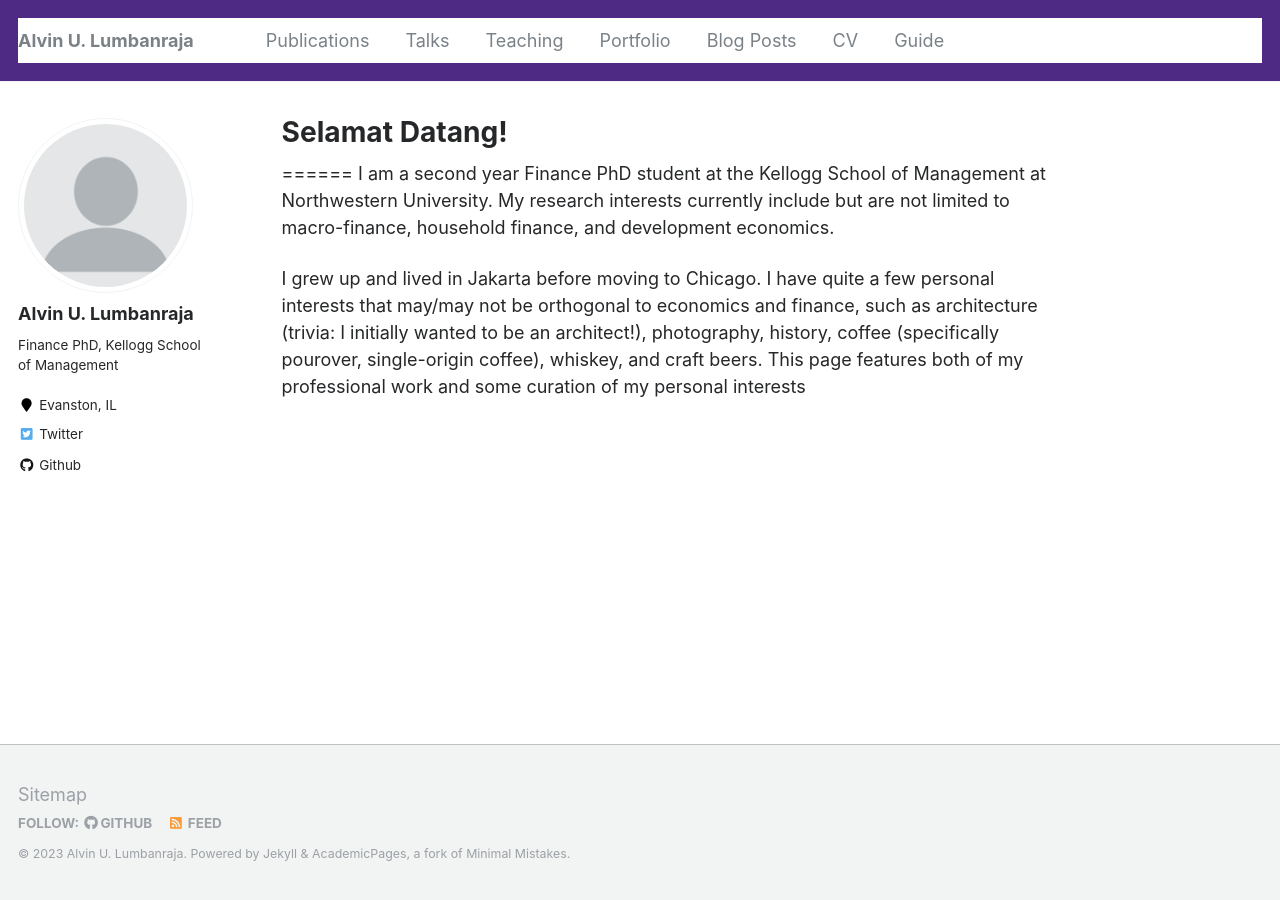
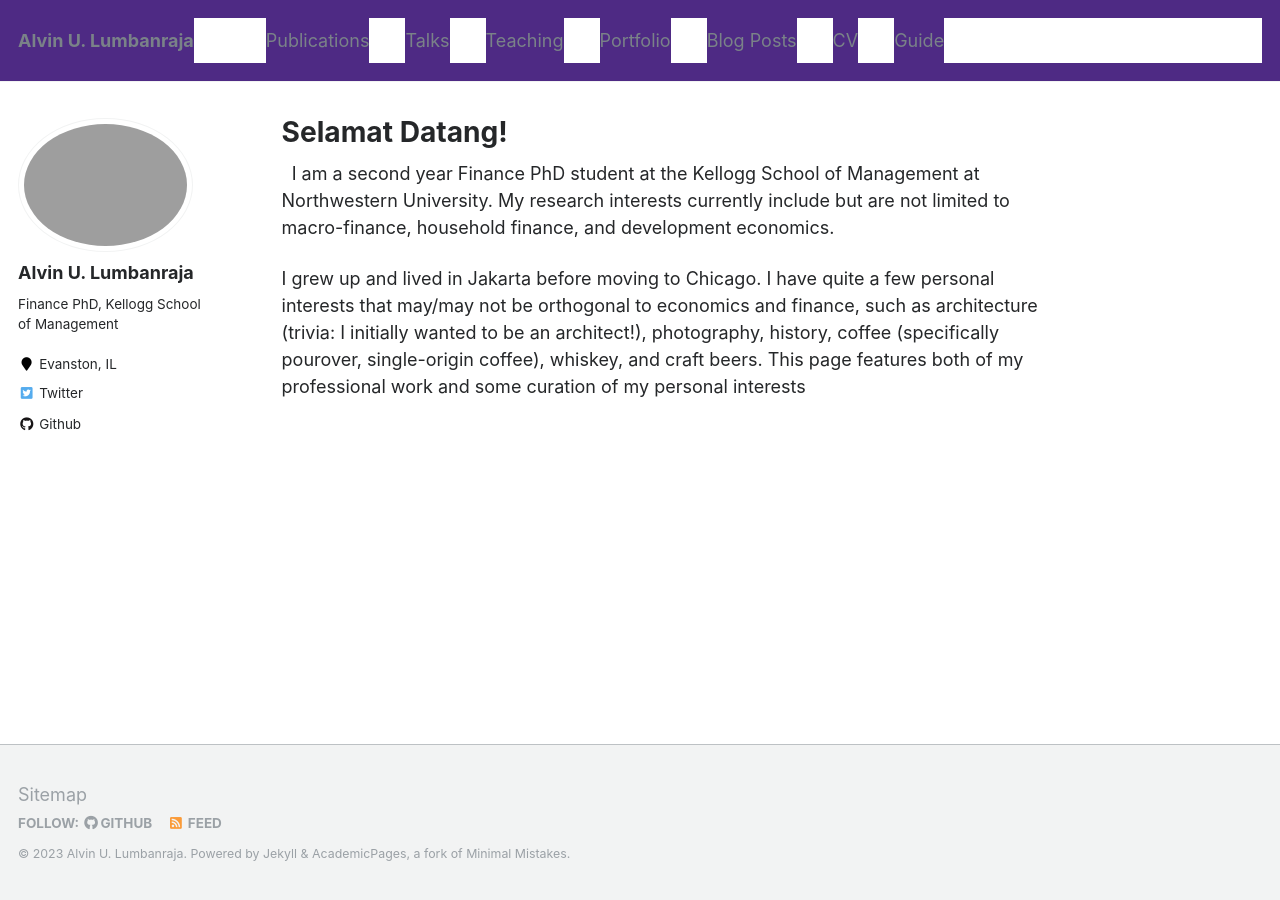
Before and after one commit to alumbanraja/alumbanraja.github.io, a Jekyll site: the page built from _pages/about.md, in a window 1280 px wide. Built offline with Jekyll 4.4.1, drawn with Linux system fonts in a browser that asks for light colours.

Commit message:
commit_20230812_v3

```diff
--- a/_config.yml
+++ b/_config.yml
@@ -10,7 +10,7 @@
 title                    : "Alvin U. Lumbanraja"
 title_separator          : "-"
 name                     : &name "Alvin U. Lumbanraja"
-description              : &description "personal description"
+description              : &description "Finance PhD at Northwestern University"
 url                      : https://alumbanraja.github.io # the base hostname & protocol for your site e.g. "https://mmistakes.github.io"
 baseurl                  : "" # the subpath of your site, e.g. "/blog"
 repository               : "alumbanraja/alumbanraja.github.io"
@@ -81,7 +81,7 @@
 # Site Author
 author:
   name             : "Alvin U. Lumbanraja"
-  avatar           : "profile.png"
+  avatar           : "profile.jpg"
   bio              : "Finance PhD, Kellogg School of Management"
   location         : "Evanston, IL"
   employer         :
--- a/_pages/about.md
+++ b/_pages/about.md
@@ -8,7 +8,7 @@
   - /about.html
 ---
 
-======
+&nbsp;
 I am a second year Finance PhD student at the Kellogg School of Management at Northwestern University. My research interests currently include but are not limited to macro-finance, household finance, and development economics.
 
 I grew up and lived in Jakarta before moving to Chicago. I have quite a few personal interests that may/may not be orthogonal to economics and finance, such as architecture (trivia: I initially wanted to be an architect!), photography, history, coffee (specifically pourover, single-origin coffee), whiskey, and craft beers. This page features both of my professional work and some curation of my personal interests
--- a/_sass/_masthead.scss
+++ b/_sass/_masthead.scss
@@ -17,8 +17,6 @@
     @include clearfix;
     padding: 1em 1em 1em;
     font-family: $sans-serif-narrow;
-    color: #fff;
-    background-color: $northwestern-color;
     @include breakpoint($x-large) {
       max-width: $x-large;
     }
@@ -28,6 +26,8 @@
     }
 
     a {
+      color: white;
+      background-color: $northwestern-color;
       text-decoration: none;
     }
   }
```
